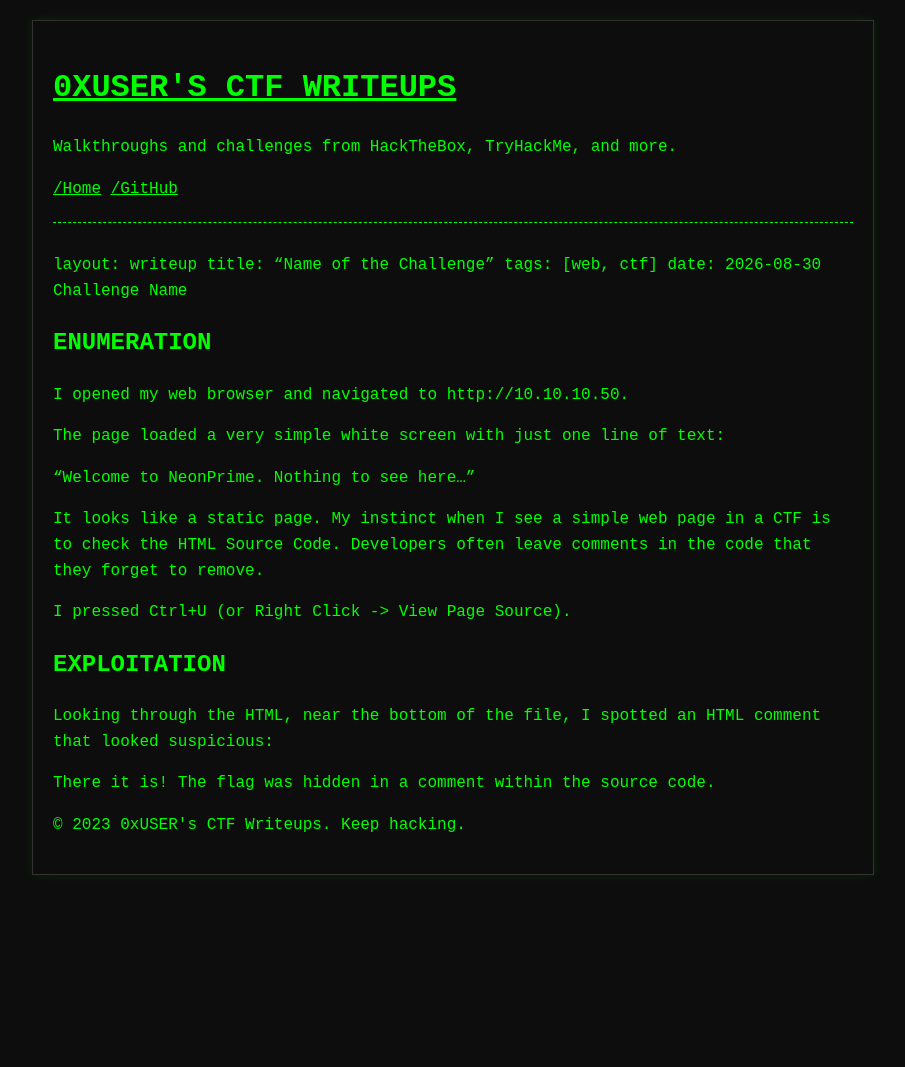
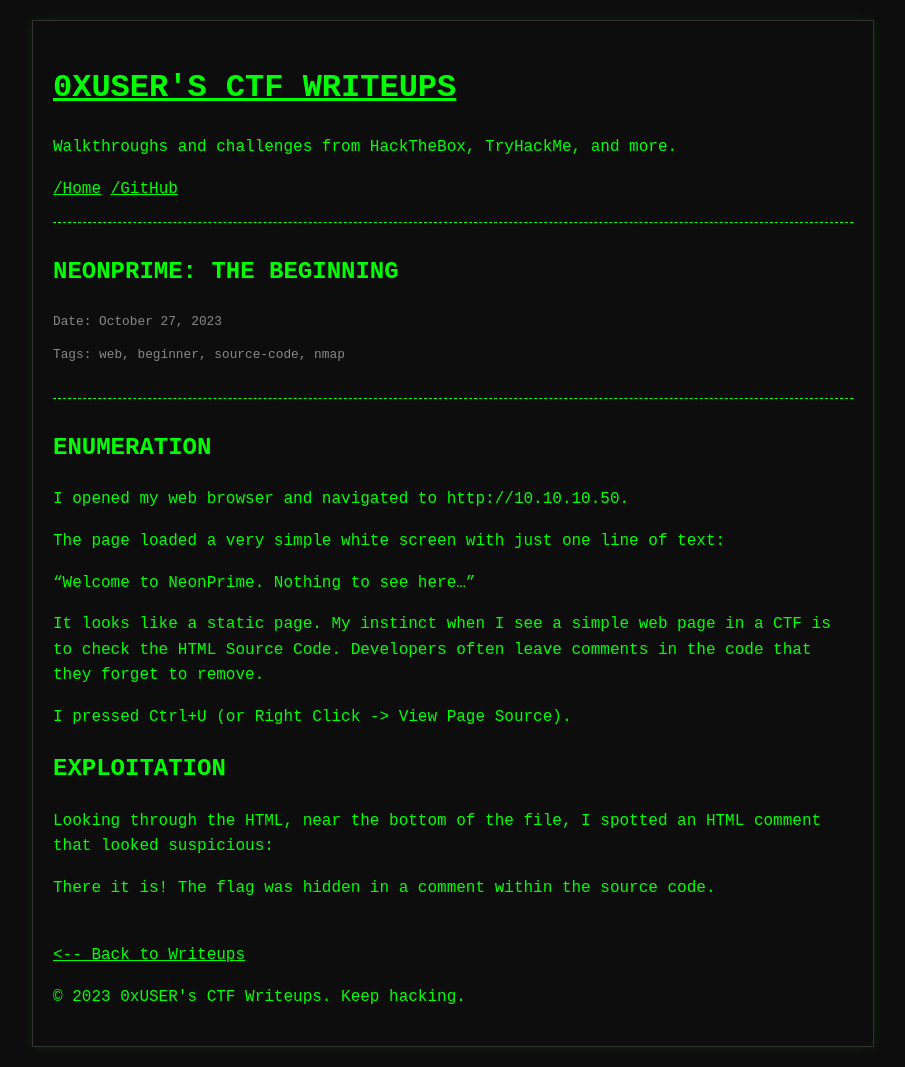
Before and after one commit to Duaacyber/duaacyber.CTFs, a Jekyll site: the page built from _posts/2026-08-30-neonprime-walkthrough.md, in a window 1280 px wide. Shown: the whole page, without its empty margins (187-1092 px from the left). Built offline with Jekyll 4.4.1, drawn with Linux system fonts in a browser that asks for light colours; our own code applies the rules of GitHub Pages for plain Markdown files; before the commit the page ends 900 px from its top, so only the background shows below that.

Commit message:
Update 2026-08-30-neonprime-walkthrough.md

```diff
--- a/_posts/2026-08-30-neonprime-walkthrough.md
+++ b/_posts/2026-08-30-neonprime-walkthrough.md
@@ -1,8 +1,10 @@
+---
 layout: writeup
-title: "Name of the Challenge"
-tags: [web, ctf]
-date: 2026-08-30
-Challenge Name
+title: "NeonPrime: The Beginning"
+tags: [web, beginner, source-code, nmap]
+date: 2023-10-27
+summary: A beginner challenge about viewing HTML source code.
+---
 
 ## Enumeration
 I opened my web browser and navigated to http://10.10.10.50.
```
